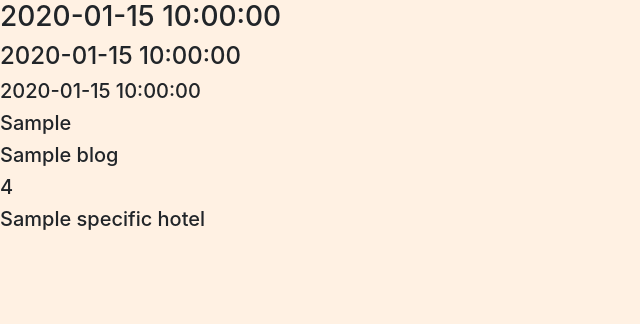
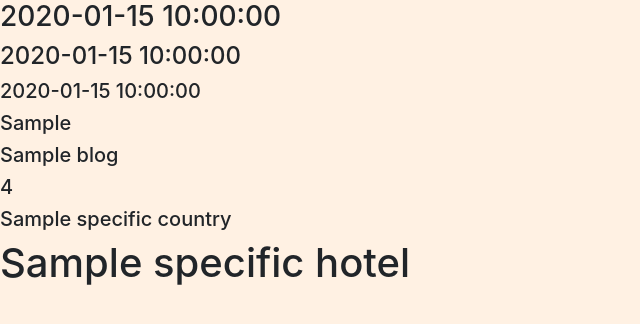
Before and after one commit to Chrisss09/Travel-Tracker, a Flask app: template templates/country.html in a window 1280 px wide. Shown: the part 158-482 px from the top of the page, without its empty margins (0-640 px from the left). Run offline with Flask 2, Linux system fonts and the light colour scheme; the template is opened without the code that fills it: most values are stand-ins (such as "Sample title", 1, 10 or a date in 2020); parts of the project's set-up code (start-up, migrations or seed data) failed here and were passed over; some libraries are stand-ins or nearby versions.

Commit message:
Fixed issue with bug to combine two collections

```diff
--- a/app.py
+++ b/app.py
@@ -20,10 +20,14 @@ def index():
 def travel_planner():
     return render_template('planner.html', country=mongo.db.country.find(), hotel=mongo.db.hotel.find())
 
-@app.route('/current_country/<country_id>/<hotel_info>', methods=['POST', 'GET'])
-def current_country(country_id, hotel_info):
+@app.route('/current_country/<country_id>', methods=['POST', 'GET'])
+def current_country(country_id):
     specific_country = mongo.db.country.find_one({'_id': ObjectId(country_id)})
-    specific_hotel = mongo.db.hotel.find_one({'_id': ObjectId(hotel_info)})
+    specific_hotel = mongo.db.hotel.find_one({'country_name': specific_country['country_name']})
+    print(specific_hotel)
+    #for info in hotels:
+        #if specific_country['country_name'] == info['country_name']:
+            #print(info)
     return render_template('country.html', specific_country = specific_country, specific_hotel = specific_hotel)
 
 if __name__ == '__main__':
--- a/templates/country.html
+++ b/templates/country.html
@@ -9,7 +9,8 @@
     <h5>{{ specific_country.todo_done }}</h5>
     <h5>{{ specific_country.blog }}</h5>
     <h5>{{ specific_country.rating }}</h5>
+    <h5>{{ specific_country.hotel_name }}</h5>
 
-    <h5>{{ specific_hotel.hotel_name }}</h5>
+    <h1>{{ specific_hotel.hotel_name }}</h1>
 
 {% endblock %}
```
Also changed, not shown: templates/planner.html (+4 -3 lines).
